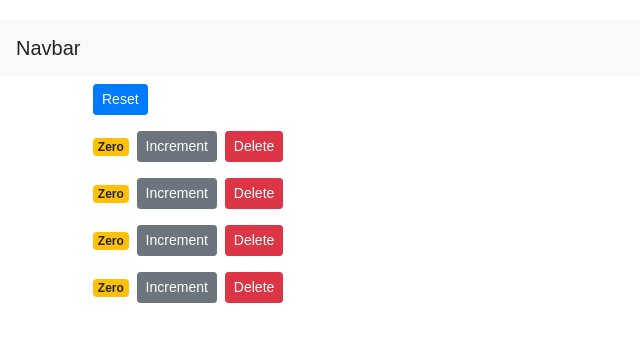
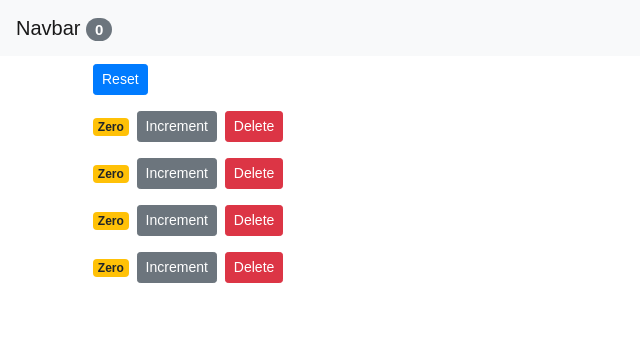
Before and after one commit to sahilpatel18/MovieApp, a React (Create React App) app: page / in a window 1280 px wide. Shown: the top 342 px of the page, without its empty margins (0-640 px from the left). Built offline with nearby package versions, Linux system fonts and the light colour scheme.

Commit message:
lifted state from counters to parent(App). Now sharable state to children via props

```diff
--- a/src/components/App.js
+++ b/src/components/App.js
@@ -1,15 +1,54 @@
-import React from "react";
+import React, { Component } from "react";
 import NavBar from "./NavBar";
-import "../index.css";
 import Counters from "./Counters";
 
-export default function App() {
+class App extends Component {
+  state = {
+    counters: [
+      { id: 1, value: 0 },
+      { id: 2, value: 0 },
+      { id: 3, value: 0 },
+      { id: 4, value: 0 },
+    ],
+  };
+
+  handleDelete = (counterId) => {
+    const counters = this.state.counters.filter((c) => c.id !== counterId);
+    this.setState({ counters });
+  };
+
+  handleIncrement = (counter) => {
+    const counters = [...this.state.counters];
+    const index = counters.indexOf(counter);
+    counters[index] = { ...counter };
+    counters[index].value++;
+    this.setState({ counters });
+  };
+
+  handleReset = () => {
+    const counters = this.state.counters.map((c) => {
+      c.value = 0;
+      return c;
+    });
+    this.setState({ counters });
+  };
+  render() {
     return (
       <>
-      <NavBar />
+        <NavBar
+          totalCounters={this.state.counters.filter((c) => c.value > 0).length}
+        />
         <main className='container'>
-        <Counters />
+          <Counters
+            counters={this.state.counters}
+            onReset={this.handleReset}
+            onIncrement={this.handleIncrement}
+            onDelete={this.handleDelete}
+          />
         </main>
       </>
     );
   }
+}
+
+export default App;
--- a/src/components/Counters.js
+++ b/src/components/Counters.js
@@ -1,53 +1,23 @@
 import React, { Component } from "react";
 import Counter from "./Counter";
+import "../index.css";
 
 export default class Counters extends Component {
-  state = {
-    counters: [
-      { id: 1, value: 0 },
-      { id: 2, value: 0 },
-      { id: 3, value: 0 },
-      { id: 4, value: 0 },
-    ],
-  };
-
-  handleDelete = (counterId) => {
-    const counters = this.state.counters.filter((c) => c.id !== counterId);
-    this.setState({ counters });
-  };
-
-  handleIncrement = (counter) => {
-    const counters = [...this.state.counters];
-    const index = counters.indexOf(counter);
-    counters[index] = { ...counter };
-    counters[index].value++;
-    this.setState({ counters });
-  };
-
-  handleReset = () => {
-    const counters = this.state.counters.map((c) => {
-      c.value = 0;
-      return c;
-    });
-    this.setState({ counters });
-  };
-
   render() {
     return (
       <div>
         <button
-          onClick={this.handleReset}
+          onClick={this.props.onReset}
           className='btn btn-primary btn-sm m-2'
         >
           Reset
         </button>
-        {this.state.counters.map((counter) => (
+        {this.props.counters.map((counter) => (
           <Counter
             key={counter.id}
-            onDelete={this.handleDelete}
+            onDelete={this.props.onDelete}
             counter={counter}
-            onIncrement={this.handleIncrement}
-            onReset={this.handleReset}
+            onIncrement={this.props.onIncrement}
           />
         ))}
       </div>
--- a/src/components/NavBar.js
+++ b/src/components/NavBar.js
@@ -3,11 +3,16 @@
 export default class NavBar extends Component {
   render() {
     return (
-      <nav className='navbar navbar-light bg-light'>
-        <a className='navbar-brand'>
-          Navbar
-        </a>
-      </nav>
+      <div>
+        <nav className='navbar navbar-light bg-light '>
+          <a className='navbar-brand' href='/'>
+            Navbar{" "}
+            <span className='badge badge-pill badge-secondary'>
+              {this.props.totalCounters}{" "}
+            </span>
+          </a>
+        </nav>
+      </div>
     );
   }
 }
--- a/src/index.css
+++ b/src/index.css
@@ -1,5 +1,5 @@
-body{
+body {
     margin: 0;
-    padding: 20px 0 0 0;
-    font-family: sans-serif
+    padding:0;
+    font-family: sans-serif;
 }
```
Lines whose indentation alone changed are shown as unchanged.
